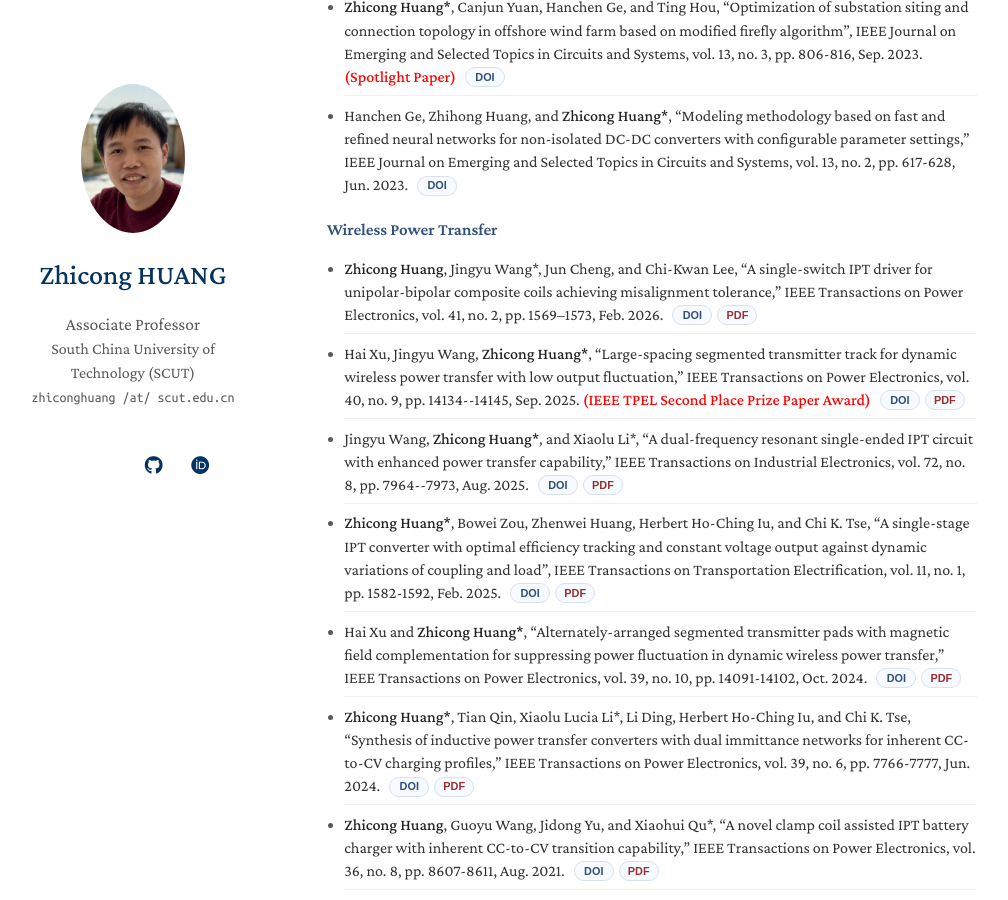
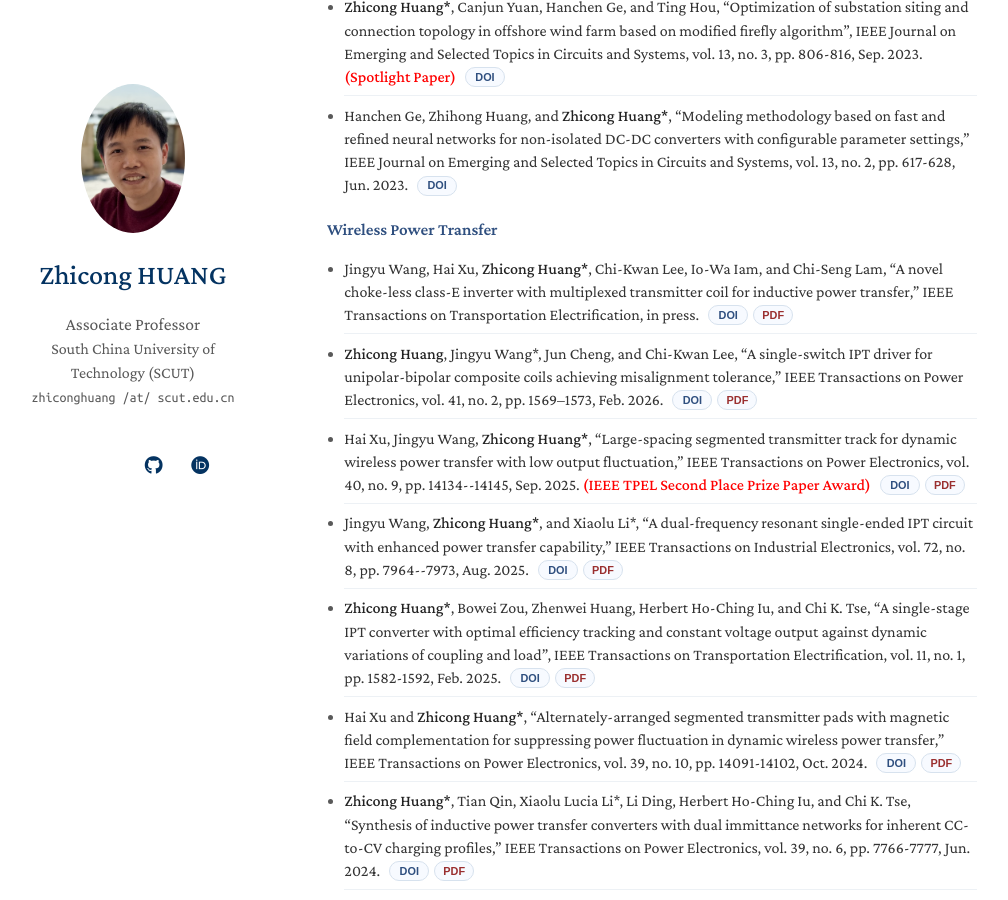
Before and after one commit to forwardhuang/forwardhuang.github.io, a Jekyll site: the page built from index.md, in a window 1280 px wide and 900 px high, scrolled down 2252 px. Shown: the whole window, without its empty margins (143-1151 px from the left). Built offline with Jekyll 4.4.1, drawn with Linux system fonts in a browser that asks for light colours; a style sheet for code colours, icons or effects is not loaded; our own code applies the rules of GitHub Pages for plain Markdown files.

Commit message:
Add class-E inverter in-press paper

```diff
--- a/_data/publications.yml
+++ b/_data/publications.yml
@@ -44,6 +44,14 @@ main:
     citation: >-
       Hanchen Ge, Zhihong Huang, and <strong>Zhicong Huang*</strong>, “Modeling methodology based on fast and refined neural networks for non-isolated DC-DC converters with configurable parameter settings,” IEEE Journal on Emerging and Selected Topics in Circuits and Systems, vol. 13, no. 2, pp. 617-628, Jun. 2023.
     pdf: "https://doi.org/10.1109/jetcas.2023.3251692"
+  - title: "A novel choke-less class-E inverter with multiplexed transmitter coil for inductive power transfer"
+    category: "Wireless Power Transfer"
+    conference: "IEEE Transactions on Transportation Electrification"
+    year_status: "2026"
+    citation: >-
+      Jingyu Wang, Hai Xu, <strong>Zhicong Huang*</strong>, Chi-Kwan Lee, Io-Wa Iam, and Chi-Seng Lam, “A novel choke-less class-E inverter with multiplexed transmitter coil for inductive power transfer,” IEEE Transactions on Transportation Electrification, in press.
+    pdf: "https://doi.org/10.1109/TTE.2026.3731647"
+    code: "./assets/files/2026-Wang-Class-E-TTE.pdf"
   - title: "A single-switch IPT driver for unipolar-bipolar composite coils achieving misalignment tolerance"
     category: "Wireless Power Transfer"
     conference: "IEEE Transactions on Power Electronics"
```
Also changed, not shown: 1 other file.
